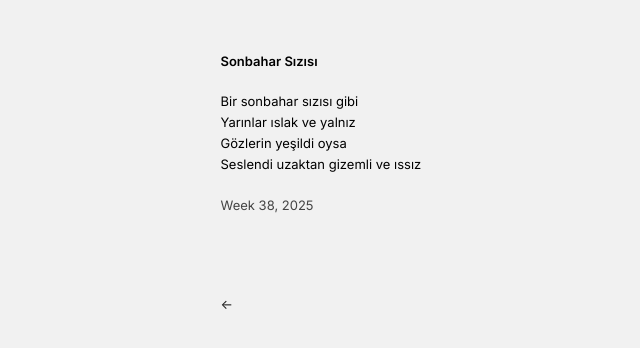
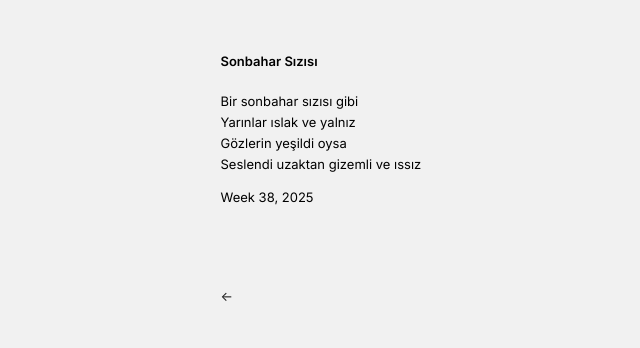
Before and after one commit to hayriartar/hayriartar.github.io, a Jekyll site: the page built from _posts/2025-09-24-sonbahar.md, in a window 1280 px wide. Shown: the top 348 px of the page, without its empty margins (212-852 px from the left). Built offline with Jekyll 4.4.1, drawn with Linux system fonts in a browser that asks for light colours.

Commit message:
Remove custom date styles from post.html
Removed custom date styling from post layout.

```diff
--- a/_layouts/post.html
+++ b/_layouts/post.html
@@ -9,16 +9,7 @@ layout: default
     <article class="post-content">
     {{ content }}
     <p class="post-custom-date">Week {{ page.date | date: "%W, %Y" }}</p>
-</article>
-
-<style>
-    .post-custom-date {
-        margin-top: 1.6em;
-        color: #444 !important;
-        font-size: 13px !important;
-        display: block !important;
-    }
-</style>
+    </article>
 
 
 <nav class="back-nav">
```
